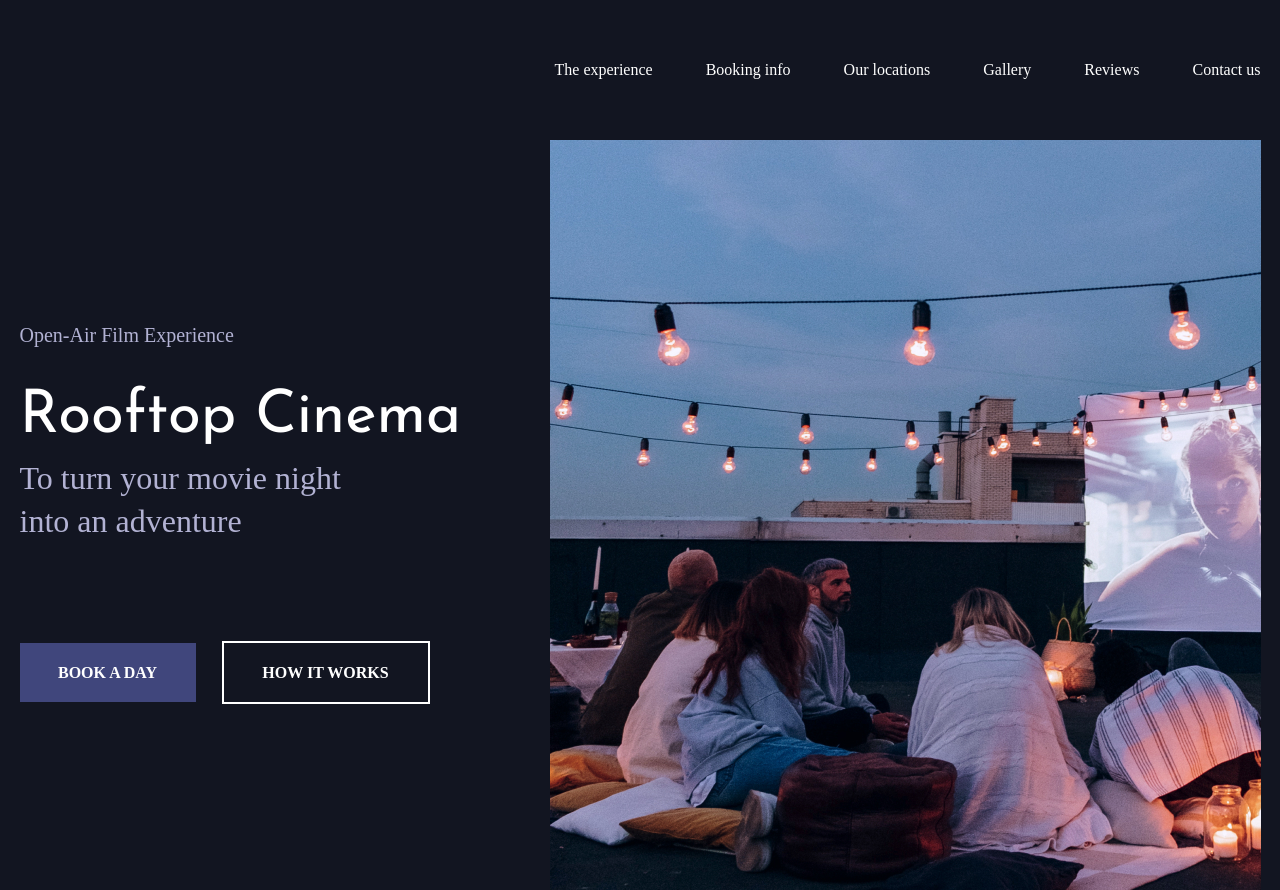
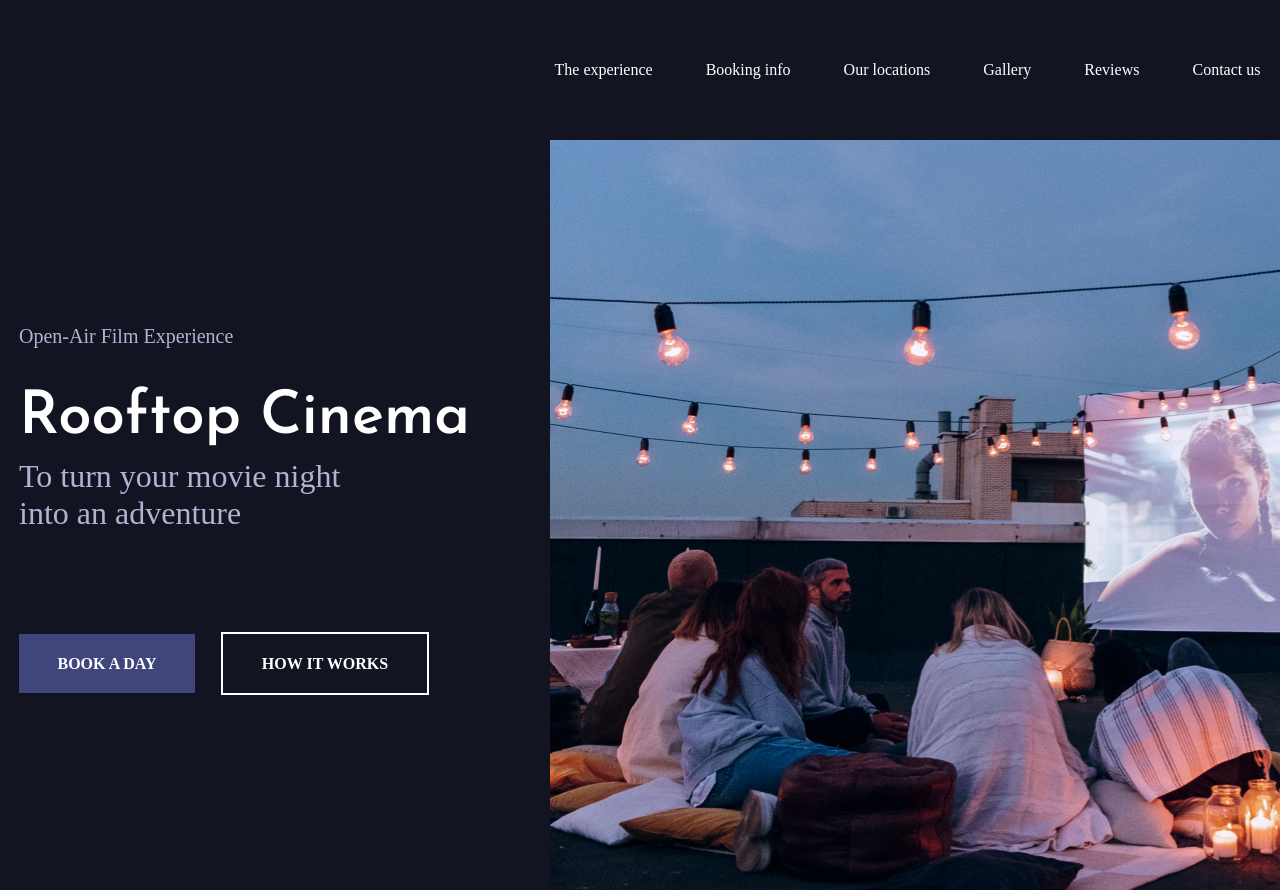
Before and after one commit to Alex-Shake/homework-verstka, a plain HTML site: page index.html in a window 1280 px wide. Drawn offline with Linux system fonts and the light colour scheme; a web font is replaced by a local one.

Commit message:
creat ferst section

```diff
--- a/index.html
+++ b/index.html
@@ -25,19 +25,18 @@
             </ul>
         </nav>
     </header>
-    <!--MAIN-->
-    <section class="present u-center u-dflex-jcsb">
-        <div class="present__specific">
+    <!--PRESENT-->
+    <section class="present">
+        <div class="present__content">
             <p class="present__firs-text">Open-Air Film Experience</p>
             <h1 class="present__title">Rooftop Cinema</h1>
             <p class="present__about">To turn your movie night <br>
-                into an adventure</p>
+            into an adventure</p>
             <div class="present__buttons u-dflex-jcsb">
                 <a class="present__color-btn button" href="">BOOK A DAY</a>
                 <a class="present__noncolor-btn button" href="">HOW IT WORKS</a>
             </div>
         </div>
-        <div class="present__img"><img src="img/roof-cimena.jpg" alt=""></div>
     </section>
 </body>
 </html>
--- a/style.css
+++ b/style.css
@@ -59,46 +59,42 @@ body {
     color: #fff;
 }
 /* MAIN */
+
 .present {
-    width: 1241px;
     height: 750px;
+    background-image: url(img/roof-cimena.jpg);
+    background-position: calc(50% + 435px) center;
+    background-repeat: no-repeat;
 }
 
-.present__img {
-    height: 750px;
-    width: 711px;
-    /* background-image: url(img/roof-cimena.jpg);
-    background-repeat: no-repeat; */
-}
-
-.present__specific {
-    width: 452px;
-    height: 382px;
+.present__content {
+    width: 455px;
+    padding-top: 185px;
+    padding-left: calc(50% - 621px);
 }
 
 .present__firs-text {
     font-size: 20px;
-    color: #B2B2D3;
+    font-weight: 400;
+    color: #b2b2d3;
 }
 
 .present__title {
     font-family: 'Josefin Sans', sans-serif;
-    font-weight: 400;
     font-size: 60px;
+    margin-top: 40px;
     color: #fff;
-    margin-top: 40px;
 }
 
 .present__about {
     font-size: 32px;
-    color: #B2B2D3;
-    line-height: 43px;
+    font-weight: 400;
+    color: #b2b2d3;
     margin-top: 10px;
 }
 
 .present__buttons {
     width: 410px;
-    height: 59px;
     margin-top: 100px;
 }
 
@@ -107,7 +103,3 @@ body {
     width: 204px;
     border: 2px solid #fff;
 }
-
-.present__img {
-    overflow: hidden;
-}
```
